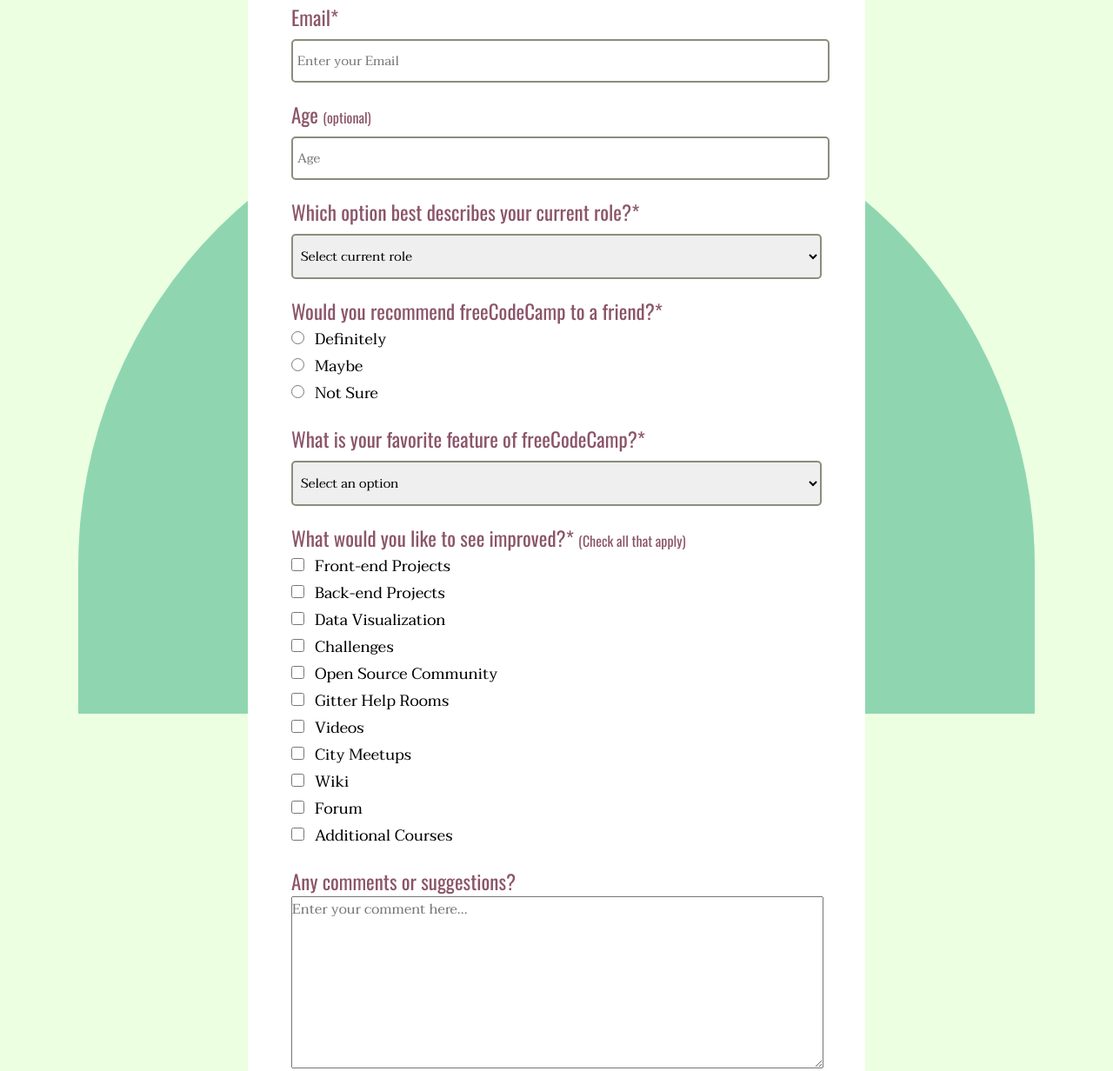
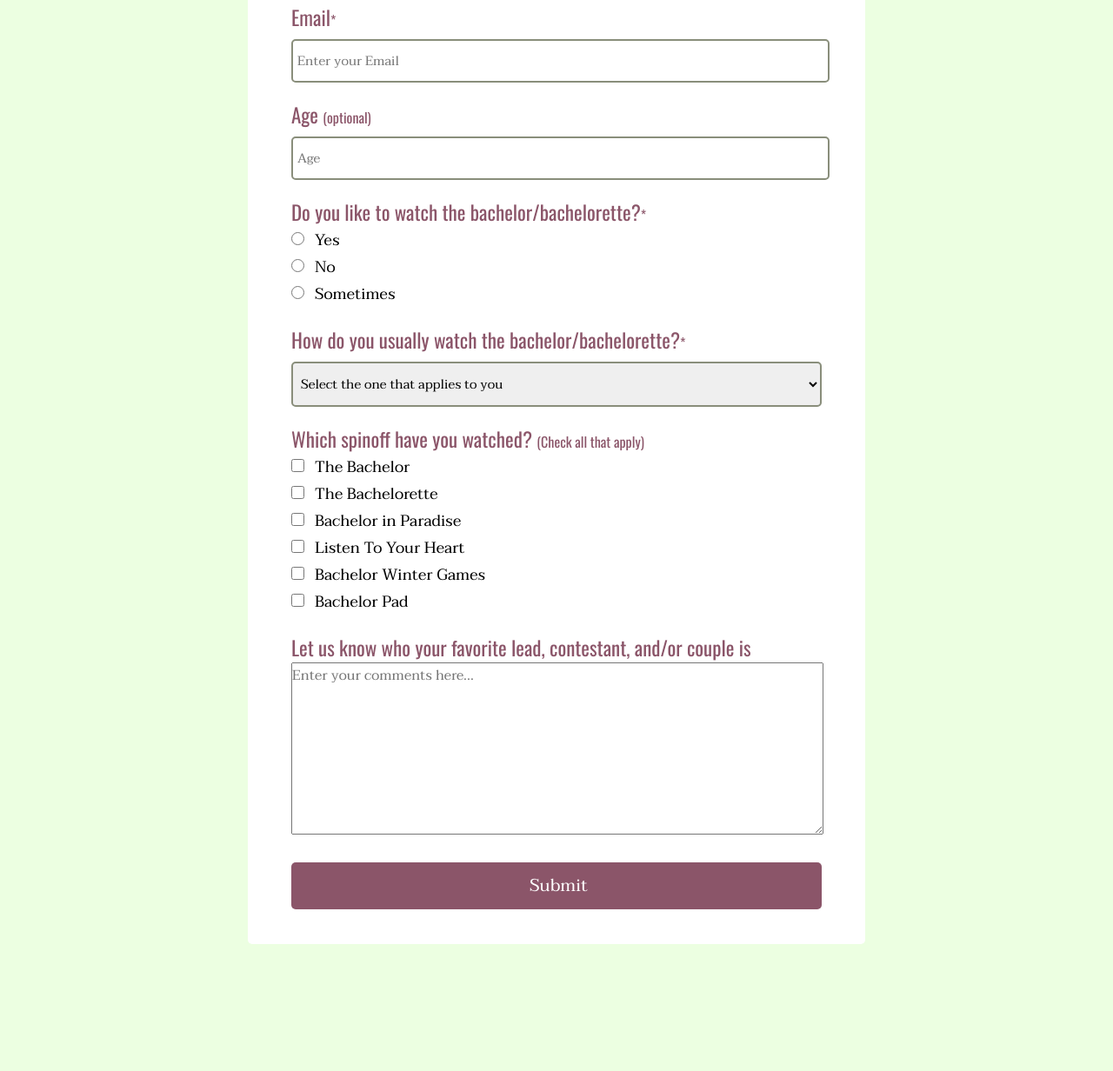
Before and after one commit to AOA19/FCC-Survey-Form, a plain HTML site: page index.html in a window 1280 px wide. Shown: the part 299-1531 px from the top of the page at 87% size. After the commit the page ends 1385 px from the top, so only its background shows below. Drawn offline with nearby package versions, Linux system fonts and the light colour scheme; a web font is replaced by a local one.

Commit message:
Update index.html
Updated html file with new changes to the survey form

```diff
--- a/index.html
+++ b/index.html
@@ -17,9 +17,10 @@
   <body>
     <!------------------------ Page title ------------------------>
     <header>
-      <h1 id="title">freeCodeCamp Survey Form</h1>
+      <h1 id="title">The Bachelor Survey Form</h1>
       <p id="description">
-        Thank you for taking the time to help us improve the platform!
+        Have you seen the bachelor/bachelorette? Please take this survey and let
+        us know what you think.
       </p>
     </header>
 
@@ -27,7 +28,9 @@
     <form action="#" id="survey-form">
       <!---------------- Name form box ------------------------>
       <div class="form-group">
-        <label id="name-label" class="form-headers" for="name"> Name* </label>
+        <label id="name-label" class="form-headers" for="name">
+          Name <span>*</span></label
+        >
         <br />
         <input
           type="text"
@@ -41,7 +44,9 @@
 
       <!------------------- Email form box -------------------------->
       <div class="form-group">
-        <label for="email" id="email-label" class="form-headers">Email* </label>
+        <label for="email" id="email-label" class="form-headers"
+          >Email<span>*</span>
+        </label>
         <br />
         <input
           type="email"
@@ -70,80 +75,65 @@
         />
       </div>
 
-      <!-------------- Current role dropdown ----------------->
+      <!---------------- Do you like to watch radio buttons --------------------->
       <div class="form-group">
-        <label for="role" id="dropdown-label1" class="form-headers"
-          >Which option best describes your current role?*
+        <label for="preference" id="radioButton-label" class="form-headers"
+          >Do you like to watch the bachelor/bachelorette?<span>*</span>
         </label>
         <br />
-        <select name="role" id="dropdown" class="form-box" required>
-          <option value="" disabled selected>Select current role</option>
-          <option value="Student">Student</option>
-          <option value="Full Time Job">Full Time Job</option>
-          <option value="Full Time Learner">Full Time Learner</option>
-          <option value="Prefer Not to Say">Prefer Not to Say</option>
-          <option value="Other">Other</option>
-        </select>
-      </div>
-
-      <!---------------- Recommendation radio buttons --------------------->
-      <div class="form-group">
-        <label for="recommendation" id="radioButton-label" class="form-headers"
-          >Would you recommend freeCodeCamp to a friend?*
-        </label>
+        <input type="radio" class="radio-button" name="choices" value="yes" />
+        <label for="radio-one" class="radioButton-value">Yes</label>
+        <br />
+        <input type="radio" class="radio-button" name="choices" value="no" />
+        <label for="radio-two" class="radioButton-value">No</label>
         <br />
         <input
           type="radio"
           class="radio-button"
           name="choices"
-          value="definitely"
+          value="sometimes"
         />
-        <label for="radio-one" class="radioButton-value">Definitely</label>
-        <br />
-        <input type="radio" class="radio-button" name="choices" value="maybe" />
-        <label for="radio-two" class="radioButton-value">Maybe</label>
-        <br />
-        <input
-          type="radio"
-          class="radio-button"
-          name="choices"
-          value="not sure"
-        />
-        <label for="radio-three" class="radioButton-value">Not Sure</label>
+        <label for="radio-three" class="radioButton-value">Sometimes</label>
       </div>
 
-      <!---------------- Favorite feature dropdown ---------------------->
+      <!-------------- How do you usually watch dropdown ----------------->
       <div class="form-group">
-        <label for="features" id="dropdown-label2" class="form-headers"
-          >What is your favorite feature of freeCodeCamp?*
+        <label for="role" id="dropdown-label" class="form-headers"
+          >How do you usually watch the bachelor/bachelorette?<span>*</span>
         </label>
         <br />
-        <select name="features" id="dropdown-two" class="form-box" required>
-          <option value="" disabled selected>Select an option</option>
-          <option value="Challenges">Challenges</option>
-          <option value="Projects">Projects</option>
-          <option value="Community">Community</option>
-          <option value="Open Source">Open Source</option>
+        <select name="role" id="dropdown" class="form-box" required>
+          <option disabled selected value>
+            Select the one that applies to you
+          </option>
+          <option value="By myself">By myself</option>
+          <option value="With my significant other">
+            With my significant other
+          </option>
+          <option value="With family or friends">With family or friends</option>
+          <option value=">With a watch party">With a watch party</option>
+          <option value="With my pets">With my pets</option>
+          <option value="I don't watch">I don't watch</option>
         </select>
       </div>
 
-      <!-------------- Improvement Checkboxes ------------->
+      <!-------------- Spinoff preferences Checkboxes ------------->
       <div class="form-group">
-        <label for="improvements" id="checkbox-label" class="form-headers"
-          >What would you like to see improved?*
+        <label for="spinoff" id="checkbox-label" class="form-headers"
+          >Which spinoff have you watched?
           <span>(Check all that apply)</span></label
         >
         <br />
-        <!---------- The following 11 options ------------>
+        <!---------- The following 6 options ------------>
         <input
           type="checkbox"
           id="checkbox-one"
           class="checkbox-button"
           name="checkbox-one"
-          value="front-end"
+          value="bachelor"
         />
         <label for="checkbox-one" class="checkboxButton-value"
-          >Front-end Projects</label
+          >The Bachelor</label
         >
         <br />
         <input
@@ -151,10 +141,10 @@
           id="checkbox-two"
           class="checkbox-button"
           name="checkbox-two"
-          value="back-end"
+          value="bachelorette"
         />
         <label for="checkbox-two" class="checkboxButton-value"
-          >Back-end Projects</label
+          >The Bachelorette</label
         >
         <br />
         <input
@@ -162,10 +152,10 @@
           id="checkbox-three"
           class="checkbox-button"
           name="checkbox-three"
-          value="data"
+          value="paradise"
         />
         <label for="checkbox-three" class="checkboxButton-value"
-          >Data Visualization</label
+          >Bachelor in Paradise</label
         >
         <br />
         <input
@@ -173,10 +163,10 @@
           id="checkbox-four"
           class="checkbox-button"
           name="checkbox-four"
-          value="challenges"
+          value="heart"
         />
         <label for="checkbox-four" class="checkboxButton-value"
-          >Challenges</label
+          >Listen To Your Heart</label
         >
         <br />
         <input
@@ -184,10 +174,10 @@
           id="checkbox-five"
           class="checkbox-button"
           name="checkbox-five"
-          value="open-source"
+          value="winter"
         />
         <label for="checkbox-five" class="checkboxButton-value"
-          >Open Source Community</label
+          >Bachelor Winter Games</label
         >
         <br />
         <input
@@ -195,59 +185,10 @@
           id="checkbox-six"
           class="checkbox-button"
           name="checkbox-six"
-          value="gitter"
+          value="pad"
         />
         <label for="checkbox-six" class="checkboxButton-value"
-          >Gitter Help Rooms</label
-        >
-        <br />
-        <input
-          type="checkbox"
-          id="checkbox-seven"
-          class="checkbox-button"
-          name="checkbox-seven"
-          value="videos"
-        />
-        <label for="checkbox-seven" class="checkboxButton-value">Videos</label>
-        <br />
-        <input
-          type="checkbox"
-          id="checkbox-eight"
-          class="checkbox-button"
-          name="checkbox-eight"
-          value="meetups"
-        />
-        <label for="checkbox-eight" class="checkboxButton-value"
-          >City Meetups</label
-        >
-        <br />
-        <input
-          type="checkbox"
-          id="checkbox-nine"
-          class="checkbox-button"
-          name="checkbox-nine"
-          value="wiki"
-        />
-        <label for="checkbox-nine" class="checkboxButton-value">Wiki</label>
-        <br />
-        <input
-          type="checkbox"
-          id="checkbox-ten"
-          class="checkbox-button"
-          name="checkbox-ten"
-          value="forum"
-        />
-        <label for="checkbox-ten" class="checkboxButton-value">Forum</label>
-        <br />
-        <input
-          type="checkbox"
-          id="checkbox-eleven"
-          class="checkbox-button"
-          name="checkbox-eleven"
-          value="courses"
-        />
-        <label for="checkbox-eleven" class="checkboxButton-value"
-          >Additional Courses</label
+          >Bachelor Pad</label
         >
         <br />
       </div>
@@ -255,13 +196,13 @@
       <!---------------- Additonal comments text box ----------------->
       <div class="form-group">
         <label for="textBox" id="textBox-label" class="form-headers"
-          >Any comments or suggestions?
+          >Let us know who your favorite lead, contestant, and/or couple is
         </label>
         <br />
         <textarea
           name="addComments"
           id="addComments"
-          placeholder="Enter your comment here..."
+          placeholder="Enter your comments here..."
           cols="70"
           rows="7"
         ></textarea>
@@ -272,9 +213,8 @@
         <input type="submit" value="Submit" id="submit" class="form-box" />
       </div>
     </form>
-    <!-- This is the half circle that will be used in the background -->
-    <div id="half-circle"></div>
 
+    <!------------- JavaScript link -------------->
     <script src="https://cdn.freecodecamp.org/testable-projects-fcc/v1/bundle.js"></script>
   </body>
 </html>
```
